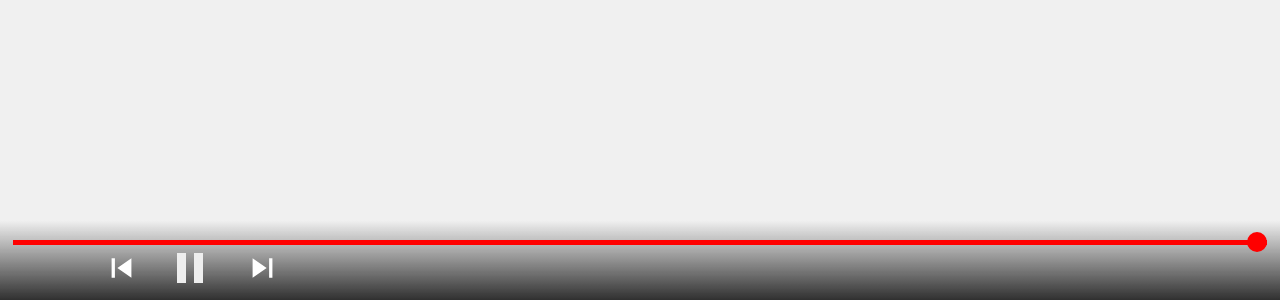
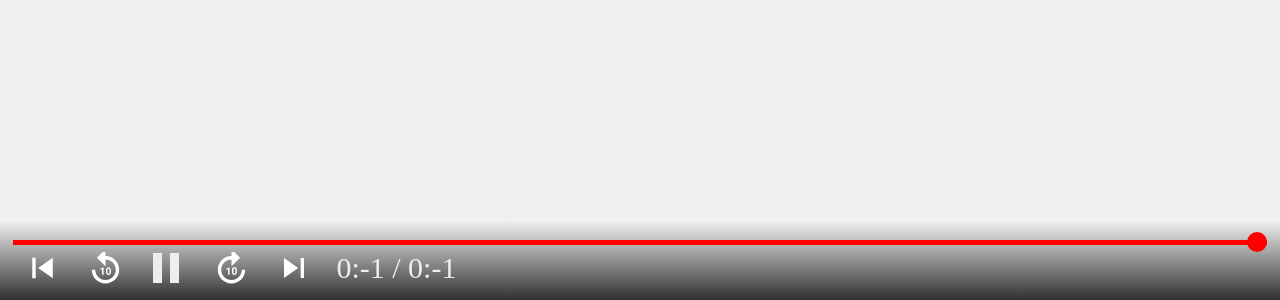
Before and after one commit to qfourca/SkeletalMuscleDrawer, a website built with webpack: page src/static/index.html in a window 1280 px wide. Shown: the part 500-800 px from the top of the page. Built offline with nearby package versions, Linux system fonts and the light colour scheme.

Commit message:
left function bar

```diff
--- a/src/ui/production/timelineUI/index.scss
+++ b/src/ui/production/timelineUI/index.scss
@@ -1,3 +1,4 @@
+$icon-color: #eee;
 .SMD-UI {
     .main {
         height: 10%;
@@ -30,7 +31,7 @@
             }
         }
         .left {
-            width: 30%;
+            width: 40%;
             left: 0;
         }
         .functionContainer {
@@ -40,6 +41,10 @@
             display: flex;
             justify-content: space-evenly;
             align-items: center;
+            .pauseContainer {
+                display: flex;
+                align-items: center;
+                justify-content: center;
                 .pauseAndStart {
                     position: absolute;
                     box-sizing: border-box;
@@ -47,20 +52,26 @@
                     width: 30px;
                     height: 30px;
                     border-width: 18px 0px 18px 30px;
-                border-color: transparent transparent transparent #eee;
+                    border-color: transparent transparent transparent $icon-color;
                     transition: all 100ms ease-in-out;
-                cursor: pointer;
                 }
                 .paused {
                     border-style: double;
                     border-width:0px 0px 0px 26px;
                 }
-            .skipButton {
-                width: 10%;
+            }
+            .function {
+                width: 8%;
                 height: 50%;
                 background-repeat: no-repeat;
                 background-position: center;
                 background-size: cover;
+                cursor: pointer;
+            }
+            .time {
+                width: 30%;
+                font-size: 30px;
+                color: $icon-color;
             }
         }
     }
--- a/src/ui/production/timelineUI/index.ts
+++ b/src/ui/production/timelineUI/index.ts
@@ -44,6 +44,7 @@ export default class TimeLineUI extends UIRoot {
         this.current = this.animation.getCurrentTime()
         this.maximum = this.animation.getMaximumTime()
         this.progress.style.width = `${(this.current / this.maximum) * 100}%`
+        this.leftFunctionContainer.update()
     }
     private drag(event: Event) {
         const mouseMove = (e: MouseEvent) => {
--- a/src/ui/production/timelineUI/left.ts
+++ b/src/ui/production/timelineUI/left.ts
@@ -1,41 +1,73 @@
 import UIRoot from '../../ui'
 import Animation from "../../../animation";
+
 //@ts-ignore
 import skipNext from '../../../static/image/skip_next_white_24dp.svg'
 //@ts-ignore
 import skipPrevious from '../../../static/image/skip_previous_white_24dp.svg'
+//@ts-ignore
+import jumpNext from '../../../static/image/forward_10_white_24dp.svg'
+//@ts-ignore
+import jumpPrevious from '../../../static/image/replay_10_white_24dp.svg'
 
 
 export default class Left extends UIRoot{
+    private jumpTime: number = 1000
     private animation: Animation
+    private time: HTMLElement
     private pauseButton: HTMLElement
+    private pauseButtonContainer: HTMLElement
     private leftSkipButton: HTMLElement
     private rightSkipButton: HTMLElement
+    private leftJumpButton: HTMLElement
+    private rightJumpButton: HTMLElement
     constructor(
         parent: HTMLElement,
         animation: Animation
     ) {
         super(parent)
-        // console.log("ASD")
         this.animation = animation
         this.element.className = 'left functionContainer'
+
+        this.pauseButtonContainer = document.createElement('div')
+        this.pauseButtonContainer.className = "pauseContainer function"
 
         this.pauseButton = document.createElement('div')
         this.pauseButton.className = 'pauseAndStart paused'
         this.pauseButton.addEventListener('click', this.pause.bind(this))
+        this.pauseButtonContainer.appendChild(this.pauseButton)
+
         this.leftSkipButton = document.createElement('div')
-        this.leftSkipButton.className = 'skipButton'
+        this.leftSkipButton.className = 'function'
         this.leftSkipButton.style.backgroundImage = `url(${skipPrevious})`
         this.rightSkipButton = document.createElement('div')
-        this.rightSkipButton.className = 'skipButton'
+        this.rightSkipButton.className = 'function'
         this.rightSkipButton.style.backgroundImage = `url(${skipNext})`
 
+        this.rightJumpButton = document.createElement('div')
+        this.rightJumpButton.className = 'function'
+        this.rightJumpButton.style.backgroundImage = `url(${jumpNext})`
+        this.rightJumpButton.addEventListener('click', () => {this.jump(true)})
+        this.leftJumpButton = document.createElement('div')
+        this.leftJumpButton.className = 'function'
+        this.leftJumpButton.style.backgroundImage = `url(${jumpPrevious})`
+        this.leftJumpButton.addEventListener('click', () => {this.jump(false)})
+
+        this.time = document.createElement('div')
+        this.time.className = "time"
+
+
         this.element.appendChild(this.leftSkipButton)
-        this.element.appendChild(this.pauseButton)
+        this.element.appendChild(this.leftJumpButton)
+        this.element.appendChild(this.pauseButtonContainer)
+        this.element.appendChild(this.rightJumpButton)
         this.element.appendChild(this.rightSkipButton)
+        this.element.appendChild(this.time)
 
         document.addEventListener('keydown', (e) => {
             if(e.code === "Space") this.pause()
+            else if(e.code === "ArrowRight") this.jump(true)
+            else if(e.code === "ArrowLeft") this.jump(false)
         })
     }
     private pause() {
@@ -43,13 +75,13 @@ export default class Left extends UIRoot{
         if(current) this.pauseButton.classList.add('paused')
         else this.pauseButton.classList.remove('paused')
     }
-    private skip() {
+    private skip(direction: boolean) {
 
     }
-    private jump() {
-
+    private jump(direction: boolean) {
+        this.animation.setCurrentTime(this.animation.getCurrentTime() + (direction ? this.jumpTime : -this.jumpTime))
     }
     public update() {
-
+        this.time.innerText = `0:${Math.floor(this.animation.getCurrentTime() / 1000)} / 0:${Math.floor(this.animation.getMaximumTime() / 1000)}`
     }
 }
```
Also changed, not shown: src/static/image/forward_10_white_24dp.svg (added), src/static/image/replay_10_white_24dp.svg (added). Lines whose indentation alone changed are shown as unchanged.
